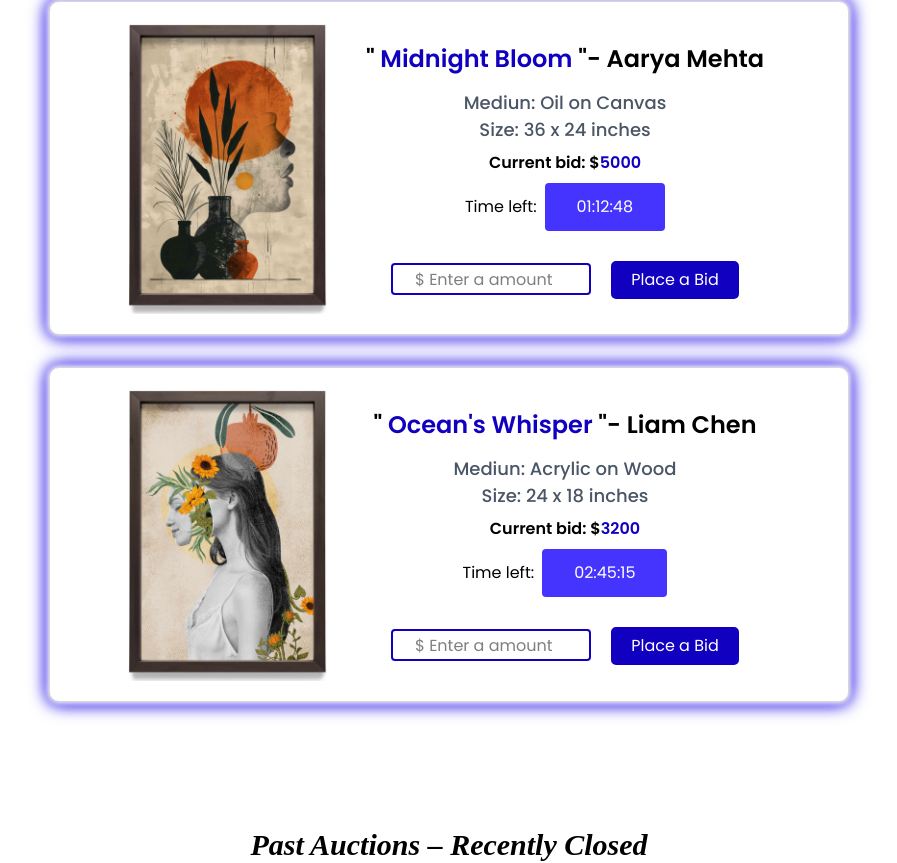
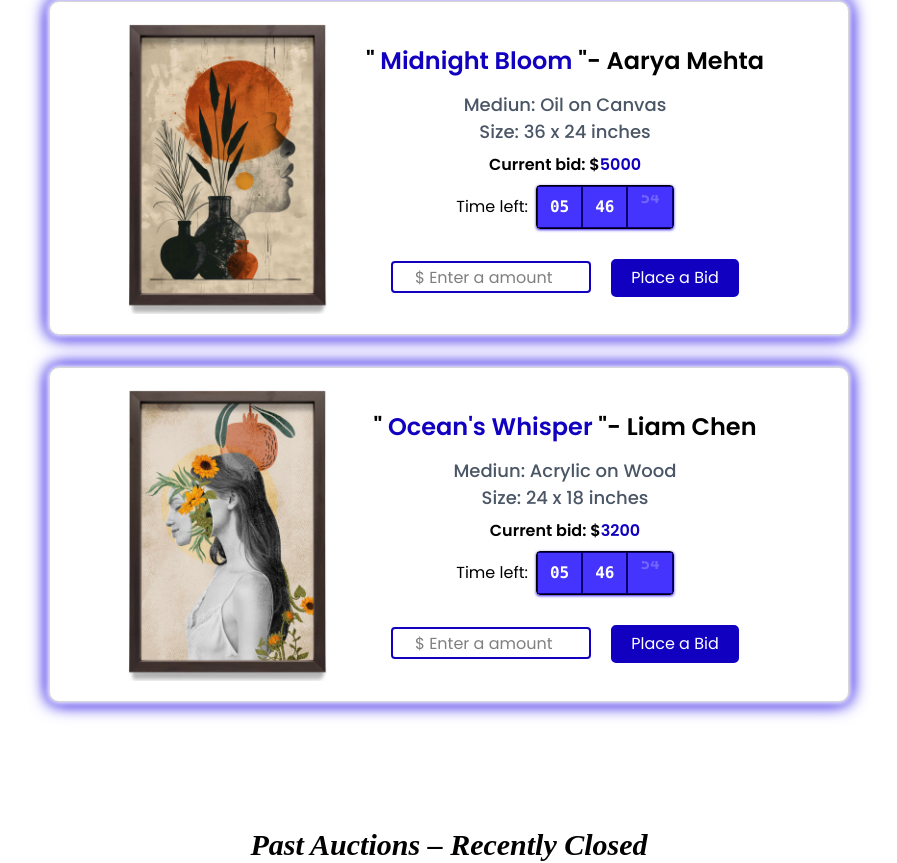
Before and after one commit to mohanapriyan2006/Artiction, a React (Vite) app in the folder frontend/artiction/: page /auction in a window 1280 px wide. Shown: the part 1511-2374 px from the top of the page, without its empty margins (191-1088 px from the left). Built offline with nearby package versions, Linux system fonts and the light colour scheme; a web font is replaced by a local one.

Commit message:
countDown & scroll top

```diff
--- a/frontend/artiction/package.json
+++ b/frontend/artiction/package.json
@@ -11,6 +11,7 @@
   },
   "dependencies": {
     "@tailwindcss/vite": "^4.1.4",
+    "framer-motion": "^12.7.4",
     "react": "^19.0.0",
     "react-dom": "^19.0.0",
     "react-paginate": "^8.3.0",
--- a/frontend/artiction/src/App.jsx
+++ b/frontend/artiction/src/App.jsx
@@ -1,4 +1,4 @@
-import React, { act, useState } from 'react'
+import React from 'react'
 import Home from './components/Home';
 import NavBar from './components/NavBar';
 import './App.css'
@@ -11,6 +11,7 @@ import Order from './components/Order';
 import { BrowserRouter as Router, Routes, Route } from "react-router-dom";
 import Missing from './components/Missing';
 import { DataProvider } from './hooks/DataContext';
+import ScrollToTop from './hooks/ScrollToTop';
 
 
 const App = () => {
@@ -28,6 +29,7 @@ const App = () => {
 
   return (
     <Router>
+      <ScrollToTop/>
       <DataProvider>
         <div className='App'>
 
--- a/frontend/artiction/src/components/Footer.jsx
+++ b/frontend/artiction/src/components/Footer.jsx
@@ -1,19 +1,23 @@
-import React from 'react';
+import React, { useContext } from 'react';
 import '../styles/Footer.css';
 import fb from '../assets/fb_icon.png';
 import ig from '../assets/ig_icon.png';
 import x from '../assets/x_icon.png';
+import { DataContext } from '../hooks/DataContext';
 
 const Footer = () => {
+
+  const {navigate,setActive} = useContext(DataContext);
+
   return (
     <footer className='text-white px-5 py-8 flex sm:flex-row flex-col sm:gap-0 gap-10 justify-between items-center'>
 
       <div className='flex flex-col sm:text-start text-center'>
-        <div className="logo ">
+        <div onClick={() => { navigate('/'); setActive('home')}} className="logo ">
           <h1>Artiction</h1>
         </div>
         <span>Designed & Developed By</span>
-        <b className='cursor-pointer hover:text-[16.5px]'>MOHANAPRIYAN M</b>
+        <a href='https://mohanapriyan.netlify.app/' target='new' className='cursor-pointer hover:text-[16.5px] font-semibold'>MOHANAPRIYAN M</a>
         <p className='sm:hidden block text-sm text-gray-200'> &copy; 2025</p>
 
       </div>
--- a/frontend/artiction/src/components/auction/Explore.jsx
+++ b/frontend/artiction/src/components/auction/Explore.jsx
@@ -5,7 +5,7 @@ import art3 from '../../assets/art3.jpg';
 import art4 from '../../assets/art4.jpg';
 import art5 from '../../assets/art5.jpg';
 import { DataContext } from '../../hooks/DataContext';
-import Swal from 'sweetalert2'
+import RemainingTime from '../../hooks/RemainingTime';
 
 
 const liveAuctions = [
@@ -16,7 +16,7 @@ const liveAuctions = [
     medium: "Oil on Canvas",
     size: "36 x 24 inches",
     currentBid: 5000,
-    timeLeft: "01:12:48",
+    timeLeft: "2025-12-01",
     img: art1,
   },
   {
@@ -26,7 +26,7 @@ const liveAuctions = [
     medium: "Acrylic on Wood",
     size: "24 x 18 inches",
     currentBid: 3200,
-    timeLeft: "02:45:15",
+    timeLeft: "2025-8-01",
     img: art2,
   }
 ];
@@ -70,9 +70,7 @@ const endedAuctions = [
 
 const Explore = () => {
 
-  const { navigate, setActive , Toast} = useContext(DataContext);
-
-
+  const { navigate, setActive, Toast } = useContext(DataContext);
 
   const handlePlaceBid = (e) => {
     e.preventDefault();
@@ -117,9 +115,7 @@ const Explore = () => {
 
                 <div className='flex gap-2 items-center justify-center mb-5'>
                   <p>Time left: </p>
-                  <div className='bg-[var(--blue-sm)] text-white py-3 px-8 rounded'>
-                    {item.timeLeft}
-                  </div>
+                 <RemainingTime timeFrom={item.timeLeft}/>
                 </div>
 
                 <form onSubmit={(e) => handlePlaceBid(e)}>
--- /dev/null
+++ b/frontend/artiction/src/hooks/RemainingTime.jsx
@@ -0,0 +1,34 @@
+import { useEffect, useState } from 'react';
+import useCountDown from './useCountDown.jsx';
+
+const TimerLayout = ({ unit, countdownTo }) => {
+    const { ref, time } = useCountDown(unit, countdownTo);
+
+    return (
+        <div className="flex items-center justify-center bg-[var(--blue-sm)] text-white py-2 px-3 font-mono border border-[var(--blue-dk)]">
+            <div className="relative w-full overflow-hidden text-center">
+                <span ref={ref} className="block font-bold">
+                    {time < 10 ? `0${time}` : time}
+                </span>
+            </div>
+        </div>
+    );
+};
+
+const RemainingTime = ({ timeFrom }) => {
+    const [timeF, setTimeF] = useState(timeFrom);
+
+    useEffect(() => {
+        setTimeF(timeFrom);
+    }, [timeFrom]);
+
+    return (
+        <div className='flex rounded border shadow shadow-indigo-600 w-fit'>
+            <TimerLayout unit="Hour" countdownTo={timeF} />
+            <TimerLayout unit="Minute" countdownTo={timeF} />
+            <TimerLayout unit="Second" countdownTo={timeF} />
+        </div>
+    );
+};
+
+export default RemainingTime;
--- /dev/null
+++ b/frontend/artiction/src/hooks/ScrollToTop.jsx
@@ -0,0 +1,14 @@
+import { useEffect } from "react";
+import { useLocation } from "react-router-dom";
+
+const ScrollToTop = () => {
+    const { pathname } = useLocation();
+
+    useEffect(() => {
+        window.scrollTo({ top: 0, behavior: "smooth" });
+    }, [pathname]);
+
+    return null;
+};
+
+export default ScrollToTop;
--- /dev/null
+++ b/frontend/artiction/src/hooks/useCountDown.jsx
@@ -0,0 +1,48 @@
+// useCountDown.js
+import { useAnimate } from "framer-motion";
+import { useEffect, useRef, useState } from "react";
+
+const SECOND = 1000;
+const MINUTE = SECOND * 60;
+const HOUR = MINUTE * 60;
+const DAY = HOUR * 24;
+
+const useCountDown = (unit, countdownTo) => {
+    const [ref, animate] = useAnimate();
+    const intervalRef = useRef(null);
+    const timeRef = useRef(0);
+    const [time, setTime] = useState(0);
+
+    useEffect(() => {
+        intervalRef.current = setInterval(handleCountdown, 1000);
+        return () => clearInterval(intervalRef.current || undefined);
+    }, []);
+
+    const handleCountdown = async () => {
+        const end = new Date(countdownTo);
+        const now = new Date();
+        const distance = +end - +now;
+
+        let newTime = 0;
+        if (unit === "Day") {
+            newTime = Math.floor(distance / DAY);
+        } else if (unit === "Hour") {
+            newTime = Math.floor((distance % DAY) / HOUR);
+        } else if (unit === "Minute") {
+            newTime = Math.floor((distance % HOUR) / MINUTE);
+        } else {
+            newTime = Math.floor((distance % MINUTE) / SECOND);
+        }
+
+        if (newTime !== timeRef.current) {
+            await animate(ref.current, { y: ["0%", "-50%"], opacity: [1, 0] }, { duration: 0.35 });
+            timeRef.current = newTime;
+            setTime(newTime);
+            await animate(ref.current, { y: ["50%", "0%"], opacity: [0, 1] }, { duration: 0.35 });
+        }
+    };
+
+    return { ref, time };
+};
+
+export default useCountDown;
```
Also changed, not shown: 1 other file (tests, documents, lock files or other folders).
